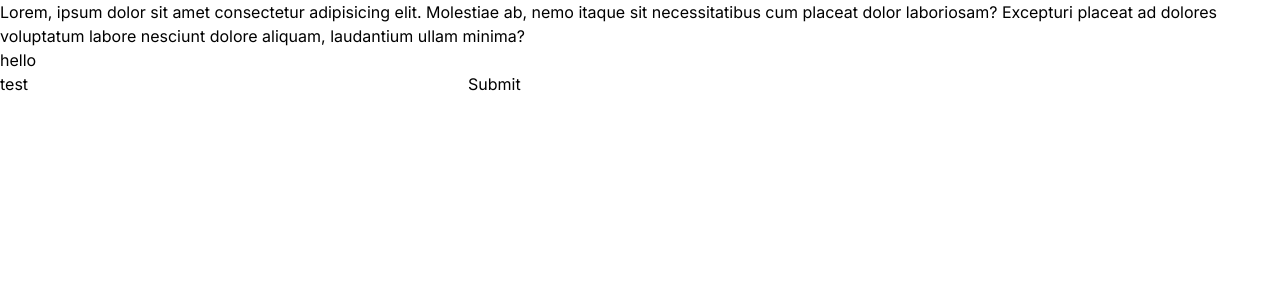
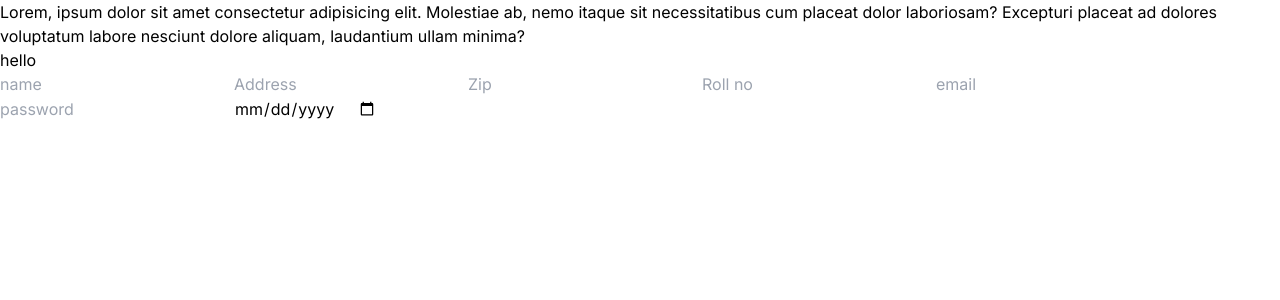
Before and after one commit to m-saqlain024/next-js-app, a Next.js app: page / in a window 1280 px wide. Shown: the top 300 px of the page. Built offline with nearby package versions, Linux system fonts and the light colour scheme; no server answers.

Commit message:
add some canging

```diff
--- a/src/component/zod/TutorialTwo.tsx
+++ b/src/component/zod/TutorialTwo.tsx
@@ -1,33 +1,17 @@
-import { useForm, SubmitHandler } from "react-hook-form";
+import React from 'react'
 
-type Inputs = {
-  example: string;
-  exampleRequired: string;
-};
-
-export default function TutorialTwo() {
-  const {
-    register,
-    handleSubmit,
-    watch,
-    formState: { errors },
-  } = useForm<Inputs>();
-  const onSubmit: SubmitHandler<Inputs> = (data) => console.log(data);
-
-  console.log(watch("example")); // watch input value by passing the name of it
-
+function TutorialTwo() {
   return (
-    /* "handleSubmit" will validate your inputs before invoking "onSubmit" */
-    <form onSubmit={handleSubmit(onSubmit)}>
-      {/* register your input into the hook by invoking the "register" function */}
-      <input defaultValue="test" {...register("example")} />
-
-      {/* include validation with required or other standard HTML validation rules */}
-      <input {...register("exampleRequired", { required: true })} />
-      {/* errors will return when field validation fails  */}
-      {errors.exampleRequired && <span>This field is required</span>}
-
-      <input type="submit" />
+    <form>
+      <input type="text" placeholder="name" />
+      <input type="text" placeholder="Address" />
+      <input type="text" placeholder="Zip" />
+      <input type="number" placeholder="Roll no" />
+      <input type="email" placeholder="email" />
+      <input type="password" placeholder="password" />
+      <input type="date" placeholder="date" />
     </form>
   );
 }
+
+export default TutorialTwo
```
